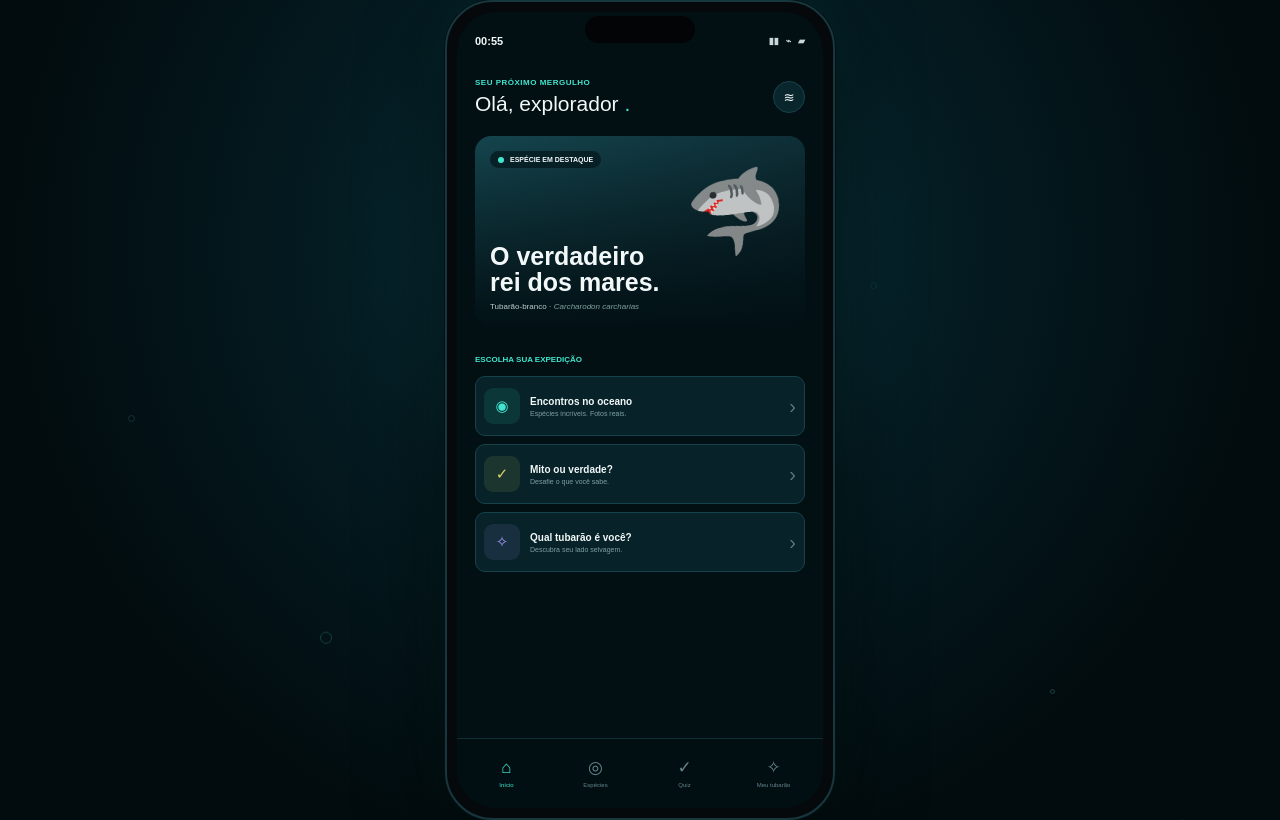
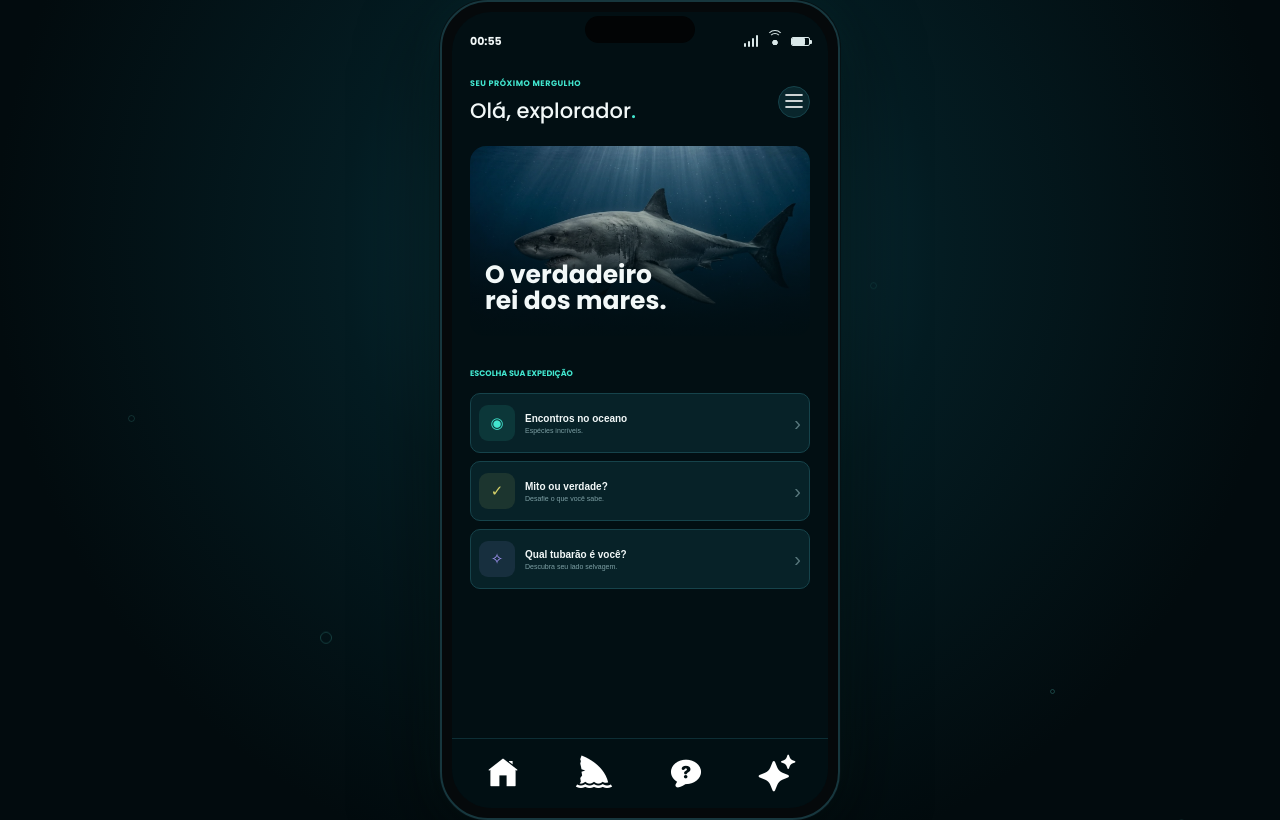
Before and after one commit to alinneoliveira-dev/sharkhub, a Flask app: page / in a window 1280 px wide. Run offline with Flask 3, Linux system fonts and the light colour scheme.

Commit message:
estilizando front

```diff
--- a/app/static/css/style.css
+++ b/app/static/css/style.css
@@ -20,16 +20,10 @@
 
 body {
     min-height: 100vh;
-    font-family: Arial, Helvetica, sans-serif;
+    font-family: Poppins, Arial, sans-serif;
     background: #020b0e;
     color: var(--text);
 }
-
-
-/* =========================
-   OCEANO / BACKGROUND
-========================= */
-
 .ocean {
     min-height: 100vh;
     width: 100%;
@@ -47,11 +41,6 @@ body {
             #020b0e 75%
         );
 }
-
-
-/* =========================
-   BOLHAS
-========================= */
 
 .bubbles {
     position: absolute;
@@ -128,23 +117,13 @@ body {
     }
 }
 
-
-/* =========================
-   CELULAR
-========================= */
-
 .phone {
-    width: 390px;
+    width: 400px;
     height: 820px;
-
     padding: 10px;
-
     border-radius: 48px;
-
     background: #05090b;
-
     border: 2px solid #17373e;
-
     box-shadow:
         0 0 0 1px #061114,
         0 30px 80px rgba(0, 0, 0, 0.65),
@@ -156,105 +135,175 @@ body {
 
 .phone::before {
     content: "";
-
     position: absolute;
-
     width: 110px;
     height: 27px;
-
     top: 14px;
     left: 50%;
-
     transform: translateX(-50%);
-
     border-radius: 20px;
-
     background: #020405;
-
     z-index: 20;
 }
-
-
-/* =========================
-   TELA
-========================= */
 
 .phone-screen {
     height: 100%;
     width: 100%;
-
     border-radius: 39px;
-
     overflow: hidden;
-
     background: var(--ocean-dark);
-
     position: relative;
 }
-
-
-/* =========================
-   APLICAÇÃO
-========================= */
 
 .app {
     height: 100%;
     position: relative;
 }
 
-
-/* =========================
-   STATUS BAR
-========================= */
-
 .status-bar {
     height: 48px;
-
     padding: 10px 18px 0 18px;
-
     display: flex;
     justify-content: space-between;
     align-items: center;
-
     font-size: 11px;
     font-weight: bold;
-
     position: relative;
     z-index: 5;
 }
 
 .status-icons {
     display: flex;
-    gap: 7px;
+    align-items: center;
+    gap: 9px;
+    color: #d9e7e8;
+}
 
-    color: #c9d8da;
-    font-size: 9px;
+/* =========================
+   SINAL
+========================= */
+
+.signal-icon {
+    height: 12px;
+    display: flex;
+    align-items: flex-end;
+    gap: 1.5px;
+}
+
+.signal-icon i {
+    display: block;
+    width: 2.5px;
+    border-radius: 2px;
+    background: #d9e7e8;
+}
+
+.signal-icon i:nth-child(1) {
+    height: 4px;
+}
+
+.signal-icon i:nth-child(2) {
+    height: 6px;
+}
+
+.signal-icon i:nth-child(3) {
+    height: 9px;
+}
+
+.signal-icon i:nth-child(4) {
+    height: 12px;
 }
 
 
 /* =========================
-   TELAS
+   WI-FI
 ========================= */
+
+.wifi-icon {
+    position: relative;
+    width: 15px;
+    height: 12px;
+    display: block;
+}
+
+.wifi-icon::before,
+.wifi-icon::after,
+.wifi-icon span {
+    position: absolute;
+    left: 50%;
+    transform: translateX(-50%);
+    border: 1.5px solid #d9e7e8;
+    border-left-color: transparent;
+    border-right-color: transparent;
+    border-bottom-color: transparent;
+    border-radius: 50%;
+}
+
+.wifi-icon::before {
+    content: "";
+    width: 15px;
+    height: 15px;
+    top: -5px;
+}
+
+.wifi-icon::after {
+    content: "";
+    width: 10px;
+    height: 10px;
+    top: -2px;
+}
+
+.wifi-icon span {
+    width: 5px;
+    height: 5px;
+    top: 5px;
+    background: #d9e7e8;
+    border: none;
+    border-radius: 50%;
+}
+
+
+/* bateria cel */
+
+.battery-icon {
+    position: relative;
+    width: 19px;
+    height: 9px;
+    border: 1px solid #d9e7e8;
+    border-radius: 2px;
+    display: block;
+}
+
+.battery-icon::after {
+    content: "";
+    position: absolute;
+    right: -3px;
+    top: 2px;
+    width: 2px;
+    height: 4px;
+    border-radius: 0 1px 1px 0;
+    background: #d9e7e8;
+}
+
+.battery-level {
+    display: block;
+    width: 75%;
+    height: 100%;
+    background: #d9e7e8;
+    border-radius: 1px;
+}
 
 .screen {
     position: absolute;
-
     inset: 48px 0 70px;
-
     padding: 18px 18px 20px;
-
     overflow-y: auto;
-
     opacity: 0;
     visibility: hidden;
-
     transform: translateX(15px);
-
     transition:
         opacity 0.25s ease,
         transform 0.25s ease,
         visibility 0.25s;
-
     scrollbar-width: none;
 }
 
@@ -265,34 +314,22 @@ body {
 .screen.active {
     opacity: 1;
     visibility: visible;
-
     transform: translateX(0);
 }
 
-
-/* =========================
-   HOME
-========================= */
-
 .home-header {
     display: flex;
-
     justify-content: space-between;
     align-items: center;
-
     margin-bottom: 20px;
 }
 
 .eyebrow {
     display: block;
-
     color: var(--aqua);
-
     font-size: 8px;
     font-weight: bold;
-
     letter-spacing: 0.5px;
-
     margin-bottom: 5px;
 }
 
@@ -308,117 +345,82 @@ body {
 .round-button {
     width: 32px;
     height: 32px;
-
     border-radius: 50%;
-
     border: 1px solid var(--border);
-
     background: var(--surface);
-
     color: var(--text);
-
     cursor: pointer;
 }
 
-
-/* =========================
-   DESTAQUE
-========================= */
-
 .featured-shark {
     height: 190px;
-
     border-radius: 16px;
-
     overflow: hidden;
-
     position: relative;
-
     margin-bottom: 22px;
 
-    background:
+    background-image:
         linear-gradient(
             to top,
-            rgba(1, 15, 19, 0.95),
-            rgba(1, 15, 19, 0.1)
+            rgba(1, 15, 19, 0.95) 0%,
+            rgba(1, 15, 19, 0.25) 70%,
+            rgba(1, 15, 19, 0.05) 100%
         ),
-        linear-gradient(
-            135deg,
-            #174b55,
-            #0b242b
-        );
+        url("/static/images/shark-image.png");
+
+    background-size: cover;
+    background-position: center 48%;
+    background-repeat: no-repeat;
 }
 
 .featured-shark::after {
-    content: "🦈";
-
+    content: "";
     position: absolute;
-
     right: 18px;
     top: 30px;
-
     font-size: 80px;
-
     opacity: 0.85;
-
     transform: rotate(-8deg);
 }
 
 .featured-overlay {
     position: absolute;
-
     inset: 0;
-
     padding: 15px;
-
     display: flex;
-
     flex-direction: column;
-
     justify-content: flex-end;
-
     z-index: 2;
 }
 
 .featured-label {
     width: fit-content;
-
     display: flex;
     align-items: center;
     gap: 6px;
-
     padding: 5px 8px;
-
     border-radius: 20px;
-
     background: rgba(3, 25, 30, 0.75);
-
     font-size: 7px;
     font-weight: bold;
-
     margin-bottom: auto;
 }
 
 .featured-label span {
     width: 6px;
     height: 6px;
-
     background: var(--aqua);
-
     border-radius: 50%;
 }
 
 .featured-overlay h2 {
     font-size: 25px;
-
     line-height: 1.05;
-
     margin-bottom: 7px;
 }
 
 .featured-overlay p {
     font-size: 8px;
-
     color: #b9ccce;
 }
 
@@ -426,61 +428,35 @@ body {
     color: #7f9fa3;
 }
 
-
-/* =========================
-   SEÇÃO
-========================= */
-
 .section-heading {
     margin-bottom: 10px;
 }
 
 .section-heading span {
     font-size: 8px;
-
     color: var(--aqua);
-
     font-weight: bold;
 }
 
-
-/* =========================
-   EXPEDIÇÕES
-========================= */
-
 .expedition-list {
     display: flex;
-
     flex-direction: column;
-
     gap: 8px;
 }
 
 .expedition-card {
     width: 100%;
-
     min-height: 60px;
-
     display: flex;
-
     align-items: center;
-
     gap: 10px;
-
     padding: 8px;
-
     border-radius: 10px;
-
     border: 1px solid var(--border);
-
     background: rgba(9, 38, 44, 0.85);
-
     color: var(--text);
-
     text-align: left;
-
     cursor: pointer;
-
     transition:
         transform 0.2s ease,
         background 0.2s ease;
@@ -494,14 +470,10 @@ body {
 .expedition-icon {
     width: 36px;
     height: 36px;
-
     flex-shrink: 0;
-
     display: grid;
     place-items: center;
-
     border-radius: 9px;
-
     font-size: 15px;
 }
 
@@ -522,10 +494,8 @@ body {
 
 .expedition-text {
     flex: 1;
-
     display: flex;
     flex-direction: column;
-
     gap: 3px;
 }
 
@@ -535,103 +505,63 @@ body {
 
 .expedition-text small {
     font-size: 7px;
-
     color: var(--muted);
 }
 
 .arrow {
     font-size: 20px;
-
     color: #58777c;
 }
 
-
-/* =========================
-   HEADER INTERNO
-========================= */
-
 .inner-header {
     display: flex;
-
     gap: 10px;
-
     align-items: flex-start;
-
     margin-bottom: 8px;
 }
 
 .back-button {
     background: none;
-
     border: none;
-
     color: #8db2b6;
-
     cursor: pointer;
-
     font-size: 11px;
-
     padding: 0;
-
     margin-bottom: 15px;
 }
 
 .inner-header h2 {
     font-size: 24px;
-
     line-height: 1.05;
 }
 
 .screen-description {
     color: #8ba9ad;
-
     font-size: 9px;
-
     line-height: 1.5;
-
     margin-bottom: 18px;
 }
 
-
-/* =========================
-   ESPÉCIES
-========================= */
-
 .species-list {
     display: flex;
-
     flex-direction: column;
-
     gap: 10px;
 }
 
 .species-card {
     width: 100%;
-
     min-height: 110px;
-
     display: flex;
-
     align-items: center;
-
     gap: 10px;
-
     padding: 0;
-
     overflow: hidden;
-
     border-radius: 11px;
-
     border: 1px solid var(--border);
-
     background: var(--surface);
-
     color: var(--text);
-
     text-align: left;
-
     cursor: pointer;
-
     transition:
         transform 0.2s ease,
         border-color 0.2s ease;
@@ -639,21 +569,16 @@ body {
 
 .species-card:hover {
     transform: translateY(-2px);
-
     border-color: #28707a;
 }
 
 .species-image {
     width: 115px;
     height: 110px;
-
     flex-shrink: 0;
-
     display: grid;
     place-items: center;
-
     overflow: hidden;
-
     background:
         radial-gradient(
             circle at 50% 50%,
@@ -664,9 +589,7 @@ body {
 
 .species-image span {
     font-size: 48px;
-
     filter: grayscale(0.2);
-
     transform: rotate(-8deg);
 }
 
@@ -690,11 +613,8 @@ body {
 
 .species-info {
     flex: 1;
-
     display: flex;
-
     flex-direction: column;
-
     gap: 5px;
 }
 
@@ -708,18 +628,10 @@ body {
     font-size: 8px;
 }
 
-
-/* =========================
-   DETALHES
-========================= */
-
 .detail-image {
     height: 170px;
-
     border-radius: 14px;
-
     margin-bottom: 15px;
-
     background:
         radial-gradient(
             circle at 50% 35%,
@@ -729,79 +641,56 @@ body {
         );
 
     position: relative;
-
     overflow: hidden;
 }
 
 .detail-image::after {
-    content: "🦈";
-
+    content: "";
     position: absolute;
-
     font-size: 95px;
-
     top: 30px;
     left: 50%;
-
     transform: translateX(-50%) rotate(-8deg);
 }
 
 .detail-content > em {
     color: var(--aqua);
-
     font-size: 9px;
 }
 
 .detail-content > p {
     color: #9bb4b7;
-
     font-size: 10px;
-
     line-height: 1.6;
-
     margin-top: 10px;
-
     margin-bottom: 18px;
 }
 
 .detail-grid {
     display: grid;
-
     grid-template-columns: 1fr 1fr;
-
     gap: 8px;
 }
 
 .detail-grid div {
     padding: 10px;
-
     border: 1px solid var(--border);
-
     border-radius: 9px;
-
     background: var(--surface);
 }
 
 .detail-grid span {
     display: block;
-
     color: var(--aqua);
-
     font-size: 7px;
-
     margin-bottom: 5px;
 }
 
 .detail-grid strong {
     font-size: 8px;
-
     line-height: 1.3;
 }
 
-
-/* =========================
-   PLACEHOLDERS
-========================= */
 
 .placeholder-screen {
     padding-top: 40px;
@@ -809,68 +698,41 @@ body {
 
 .placeholder-screen h2 {
     font-size: 27px;
-
     margin-bottom: 10px;
 }
 
 .placeholder-screen p {
     color: var(--muted);
-
     font-size: 10px;
-
     line-height: 1.5;
 }
 
-
-/* =========================
-   BOTTOM NAV
-========================= */
-
 .bottom-nav {
     position: absolute;
-
     left: 0;
     right: 0;
     bottom: 0;
-
     height: 70px;
-
     display: grid;
-
     grid-template-columns: repeat(4, 1fr);
-
     align-items: center;
-
     padding: 8px 5px 10px;
-
     background: rgba(2, 15, 19, 0.96);
-
     border-top: 1px solid rgba(22, 67, 75, 0.6);
-
     z-index: 10;
 }
 
 .nav-item {
     height: 50px;
-
     display: flex;
-
     flex-direction: column;
-
     justify-content: center;
-
     align-items: center;
-
     gap: 4px;
-
     border: none;
-
     background: none;
-
     color: #66858a;
-
     cursor: pointer;
-
     transition: color 0.2s ease;
 }
 
@@ -886,11 +748,6 @@ body {
     color: var(--aqua);
 }
 
-
-/* =========================
-   RESPONSIVIDADE
-========================= */
-
 @media (max-width: 500px) {
 
     .ocean {
@@ -900,13 +757,9 @@ body {
     .phone {
         width: 100%;
         height: 100vh;
-
         padding: 0;
-
         border: none;
-
         border-radius: 0;
-
         box-shadow: none;
     }
 
--- a/app/templates/base.html
+++ b/app/templates/base.html
@@ -3,13 +3,11 @@
 <head>
     <meta charset="UTF-8">
     <meta name="viewport" content="width=device-width, initial-scale=1.0">
-
     <title>SharkHub</title>
-
-    <link
-        rel="stylesheet"
-        href="{{ url_for('static', filename='css/style.css') }}"
-    >
+    <link rel="stylesheet" href="{{ url_for('static', filename='css/style.css') }}">
+    <link rel="preconnect" href="https://fonts.googleapis.com">
+<link rel="preconnect" href="https://fonts.gstatic.com" crossorigin>
+<link href="https://fonts.googleapis.com/css2?family=Poppins:ital,wght@0,100;0,200;0,300;0,400;0,500;0,600;0,700;0,800;0,900;1,100;1,200;1,300;1,400;1,500;1,600;1,700;1,800;1,900&display=swap" rel="stylesheet">
 </head>
 
 <body>
--- a/app/templates/home.html
+++ b/app/templates/home.html
@@ -5,83 +5,61 @@
 <div class="app">
 
     <header class="status-bar">
-        <span id="current-time">21:59</span>
+    <span id="current-time">17:18</span>
 
-        <div class="status-icons">
-            <span>▮▮</span>
-            <span>⌁</span>
-            <span>▰</span>
-        </div>
-    </header>
+    <div class="status-icons">
+        <span class="signal-icon" aria-label="Sinal">
+            <i></i>
+            <i></i>
+            <i></i>
+            <i></i>
+        </span>
 
+        <span class="wifi-icon" id="wifi-icon" aria-label="Wi-Fi">
+            <span></span>
+            <span></span>
+            <span></span>
+        </span>
+
+        <span class="battery-icon" aria-label="Bateria">
+            <span class="battery-level"></span>
+        </span>
+    </div>
+</header>
     <section class="screen active" id="home-screen">
-
         <div class="home-header">
-
             <div>
                 <span class="eyebrow">SEU PRÓXIMO MERGULHO</span>
-
-                <h1>
-                    Olá, explorador
-                    <span class="accent-dot">.</span>
-                </h1>
+                <h1>Olá, explorador<span class="accent-dot">.</span></h1>
             </div>
-
             <button class="round-button" aria-label="Ambiente">
-                ≋
+                <img src="{{ url_for('static', filename='images/icon-menu.png') }}" alt="Ambiente">
             </button>
-
         </div>
 
         <article class="featured-shark">
-
             <div class="featured-overlay">
-
-                <span class="featured-label">
-                    <span></span>
-                    ESPÉCIE EM DESTAQUE
-                </span>
-
-                <h2>O verdadeiro<br>rei dos mares.</h2>
-
-                <p>
-                    Tubarão-branco ·
-                    <em>Carcharodon carcharias</em>
-                </p>
-
+             <h2>O verdadeiro<br>rei dos mares.</h2>
             </div>
-
         </article>
 
-        <div class="section-heading">
-            <span>ESCOLHA SUA EXPEDIÇÃO</span>
-        </div>
-
+        <div class="section-heading"><span>ESCOLHA SUA EXPEDIÇÃO</span></div>
 
         <div class="expedition-list">
-
             <button class="expedition-card" data-screen="species-screen">
-
                 <span class="expedition-icon green">
                     ◉
                 </span>
-
                 <span class="expedition-text">
                     <strong>Encontros no oceano</strong>
-                    <small>Espécies incríveis. Fotos reais.</small>
+                    <small>Espécies incríveis.</small>
                 </span>
-
                 <span class="arrow">›</span>
-
             </button>
-
-
             <button class="expedition-card" data-screen="quiz-screen">
-
                 <span class="expedition-icon yellow">
                     ✓
                 </span>
-
                 <span class="expedition-text">
                     <strong>Mito ou verdade?</strong>
                     <small>Desafie o que você sabe.</small>
@@ -91,13 +69,10 @@
 
             </button>
 
-
             <button class="expedition-card" data-screen="personality-screen">
-
                 <span class="expedition-icon purple">
                     ✧
                 </span>
-
                 <span class="expedition-text">
                     <strong>Qual tubarão é você?</strong>
                     <small>Descubra seu lado selvagem.</small>
@@ -108,32 +83,20 @@
             </button>
 
         </div>
-
     </section>
-
     <section class="screen" id="species-screen">
-
         <div class="inner-header">
-
             <button class="back-button" data-screen="home-screen">
                 ←
             </button>
-
             <div>
                 <span class="eyebrow">EXPLORAÇÃO</span>
                 <h2>Encontros<br>no oceano.</h2>
             </div>
-
         </div>
-
-        <p class="screen-description">
-            Três espécies. Três jeitos extraordinários
-            de viver sob a superfície.
-        </p>
-
+        <p class="screen-description"></p>
 
         <div id="species-list" class="species-list">
-            <!-- O JavaScript vai preencher -->
         </div>
 
     </section>
@@ -155,30 +118,22 @@
 
 
         <div class="detail-image"></div>
-
         <div class="detail-content">
-
             <em id="detail-scientific-name"></em>
-
             <p id="detail-description"></p>
-
             <div class="detail-grid">
-
                 <div>
                     <span>HABITAT</span>
                     <strong id="detail-habitat"></strong>
                 </div>
-
                 <div>
                     <span>TAMANHO</span>
                     <strong id="detail-size"></strong>
                 </div>
-
                 <div>
                     <span>ALIMENTAÇÃO</span>
                     <strong id="detail-diet"></strong>
                 </div>
-
                 <div>
                     <span>STATUS</span>
                     <strong id="detail-status"></strong>
@@ -195,14 +150,7 @@
         <button class="back-button" data-screen="home-screen">
             ← Voltar ao oceano
         </button>
-
-        <span class="eyebrow">PRÓXIMA EXPEDIÇÃO</span>
-
         <h2>Mito ou verdade?</h2>
-
-        <p>
-            O quiz está chegando.
-        </p>
 
     </section>
 
@@ -211,37 +159,25 @@
         <button class="back-button" data-screen="home-screen">
             ← Voltar ao oceano
         </button>
-
-        <span class="eyebrow">DESCUBRA SEU LADO SELVAGEM</span>
-
         <h2>Qual tubarão é você?</h2>
-
-        <p>
-            Sua expedição pessoal começa em breve.
-        </p>
-
     </section>
 
     <nav class="bottom-nav">
 
         <button class="nav-item active" data-screen="home-screen">
-            <span>⌂</span>
-            <small>Início</small>
+            <img src="{{ url_for('static', filename='images/icon-home.png') }}" alt="Início">
         </button>
 
         <button class="nav-item" data-screen="species-screen">
-            <span>◎</span>
-            <small>Espécies</small>
+            <img src="{{ url_for('static', filename='images/icon-shark-home.png') }}" alt="Espécies">
         </button>
 
         <button class="nav-item" data-screen="quiz-screen">
-            <span>✓</span>
-            <small>Quiz</small>
+            <img src="{{ url_for('static', filename='images/icon-quiz.png') }}" alt="Quiz">
         </button>
 
         <button class="nav-item" data-screen="personality-screen">
-            <span>✧</span>
-            <small>Meu tubarão</small>
+            <img src="{{ url_for('static', filename='images/icon-sparkles.png') }}" alt="Personalidade">
         </button>
 
     </nav>
```
Also changed, not shown: app/static/images/check.png (added), app/static/images/icon-home.png (added), app/static/images/icon-menu.png (added), app/static/images/icon-quiz.png (added), app/static/images/icon-shark-home.png (added), app/static/images/icon-sparkles.png (added), app/static/images/shark-icon.png (added), app/static/images/shark-image.png (added), app/static/images/sparkles.png (added), app/static/images/tubarao-baleia.png (added), app/static/images/tubarao-tigre.png (added).
